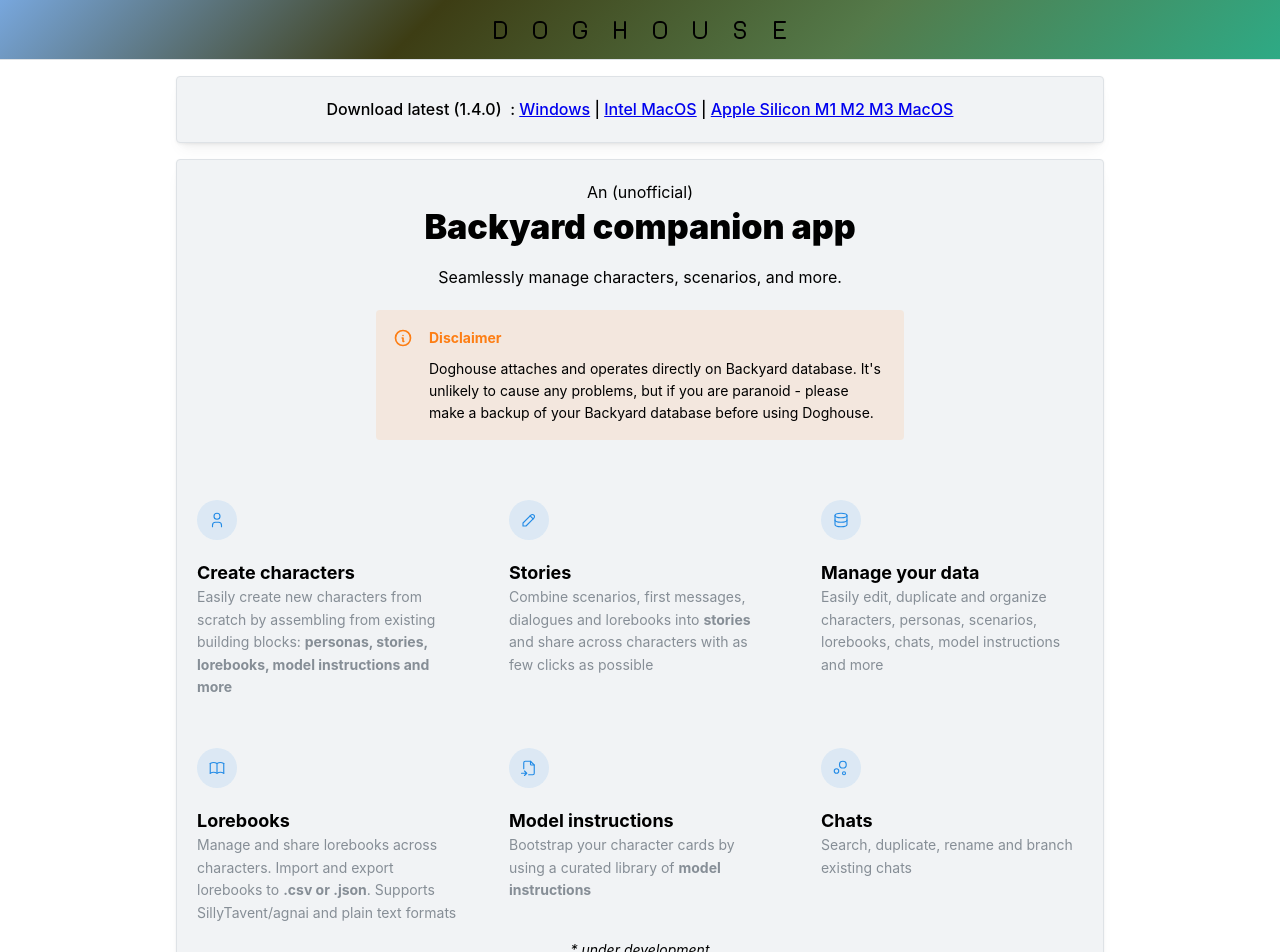
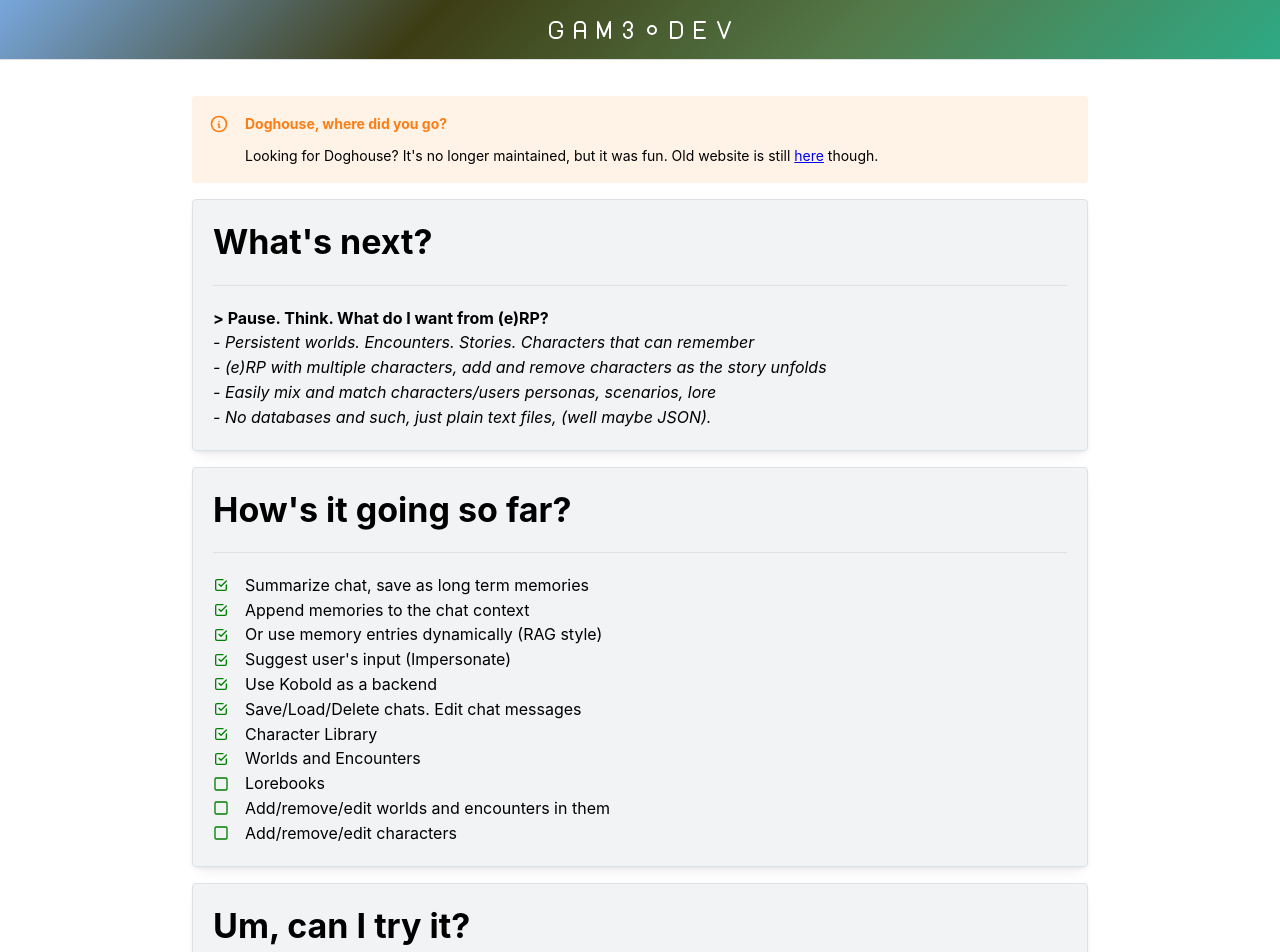
Before and after one commit to gam3dotdev/website, a Next.js app: page / in a window 1280 px wide. Shown: the top 952 px of the page. Built offline with nearby package versions, Linux system fonts and the light colour scheme.

Commit message:
Doghouse is out. Charaday Worlds are in.

```diff
--- a/package.json
+++ b/package.json
@@ -1,6 +1,6 @@
 {
   "name": "doghouse-for-backyard",
-  "version": "1.4.0",
+  "version": "2.0.0",
   "private": true,
   "scripts": {
     "dev": "next dev",
--- a/pages/_app.tsx
+++ b/pages/_app.tsx
@@ -3,21 +3,24 @@
 import { AppShell, Group, MantineProvider } from "@mantine/core";
 import { theme } from "../theme";
 import {
-  IconLetterH,
   IconLetterD,
   IconLetterE,
   IconLetterG,
-  IconLetterO,
-  IconLetterS,
-  IconLetterU,
+  IconLetterA,
+  IconLetterM,
+  IconLetterV,
+  IconNumber3,
+  IconCircleDot,
+  IconPoint,
 } from "@tabler/icons-react";
 import classes from "./app.module.css";
+import Link from "next/link";
 
 export default function App({ Component, pageProps }: any) {
   return (
     <MantineProvider theme={theme}>
       <Head>
-        <title>GAM3.DEV | Doghouse</title>
+        <title>GAM3.DEV</title>
         <meta
           name="viewport"
           content="minimum-scale=1, initial-scale=1, width=device-width, user-scalable=no"
@@ -32,15 +35,17 @@
 
       <AppShell header={{ height: 60 }} padding="md">
         <AppShell.Header className={classes.background}>
-          <Group h="100%" px="md" justify={"center"}>
-            <IconLetterD />
-            <IconLetterO />
-            <IconLetterG />
-            <IconLetterH />
-            <IconLetterO />
-            <IconLetterU />
-            <IconLetterS />
-            <IconLetterE />
+          <Group c="white" h="100%" px="md" justify={"center"}>
+            <Link href="/" className={classes.link}>
+              <IconLetterG />
+              <IconLetterA />
+              <IconLetterM />
+              <IconNumber3 />
+              <IconPoint />
+              <IconLetterD />
+              <IconLetterE />
+              <IconLetterV />
+            </Link>
           </Group>
         </AppShell.Header>
         <AppShell.Main>
--- a/pages/index.tsx
+++ b/pages/index.tsx
@@ -1,147 +1,58 @@
 /* eslint-disable react/no-unescaped-entities */
 import {
   Alert,
+  Center,
   Container,
-  Image,
+  Divider,
+  Group,
   Paper,
-  SimpleGrid,
   Text,
-  ThemeIcon,
   Title,
-  rem,
 } from "@mantine/core";
-import {
-  IconBook,
-  IconChartBubble,
-  IconDatabase,
-  IconFileImport,
-  IconInfoCircle,
-  IconPencil,
-  IconUser,
-} from "@tabler/icons-react";
-import NextImage from "next/image";
-import { HowItWorks } from "../components/HowItWorks";
-import s1 from "../public/screenshots/1.png";
-import s2 from "../public/screenshots/2.png";
-import s3 from "../public/screenshots/3.png";
-import s4 from "../public/screenshots/4.png";
-import s5 from "../public/screenshots/5.png";
-import s6 from "../public/screenshots/6.png";
-import s7 from "../public/screenshots/7.png";
-import s8 from "../public/screenshots/8.png";
-import s9 from "../public/screenshots/9.png";
-import classes from "./Welcome.module.css";
-
-export const MOCKDATA = [
-  {
-    icon: IconUser,
-    title: "Create characters",
-    description: (
-      <>
-        Easily create new characters from scratch by assembling from existing
-        building blocks:{" "}
-        <b>personas, stories, lorebooks, model instructions and more</b>
-      </>
-    ),
-  },
-  {
-    icon: IconPencil,
-    title: "Stories",
-    description: (
-      <>
-        Combine scenarios, first messages, dialogues and lorebooks into{" "}
-        <b>stories</b> and share across characters with as few clicks as
-        possible
-      </>
-    ),
-  },
-  {
-    icon: IconDatabase,
-    title: "Manage your data",
-    description: (
-      <>
-        Easily edit, duplicate and organize characters, personas, scenarios,
-        lorebooks, chats, model instructions and more
-      </>
-    ),
-  },
-  {
-    icon: IconBook,
-    title: "Lorebooks",
-    description: (
-      <>
-        Manage and share lorebooks across characters. Import and export
-        lorebooks to <b>.csv or .json</b>. Supports SillyTavent/agnai and plain
-        text formats
-      </>
-    ),
-  },
-  {
-    icon: IconFileImport,
-    title: "Model instructions",
-    description: (
-      <>
-        Bootstrap your character cards by using a curated library of{" "}
-        <b>model instructions</b>
-      </>
-    ),
-  },
-  {
-    icon: IconChartBubble,
-    title: "Chats",
-    description: <>Search, duplicate, rename and branch existing chats</>,
-  },
-];
-
-interface ItemProps {
-  icon: React.FC<any>;
-  title: React.ReactNode;
-  description: React.ReactNode;
-}
-
-export function Item({ icon: Icon, title, description }: ItemProps) {
-  return (
-    <div>
-      <ThemeIcon variant="light" size={40} radius={40}>
-        <Icon style={{ width: rem(18), height: rem(18) }} stroke={1.5} />
-      </ThemeIcon>
-      <Title order={4} mt="lg">
-        {title}
-      </Title>
-      <Text size="sm" c="dimmed" lh={1.6}>
-        {description}
-      </Text>
-    </div>
-  );
-}
+import { IconCheckbox, IconInfoCircle, IconSquare } from "@tabler/icons-react";
+import Link from "next/link";
+import classes from "./app.module.css";
 
 export default function IndexPage() {
-  const features = MOCKDATA.map((feature, index) => (
-    <Item {...feature} key={index} />
-  ));
+  return (
+    <Container>
+      <Container mt="lg">
+        <Alert
+          variant="light"
+          color="orange"
+          title="Doghouse, where did you go?"
+          icon={<IconInfoCircle />}
+        >
+          Looking for Doghouse? It's no longer maintained, but it was fun. Old
+          website is still <Link href="/doghouse">here</Link> though.
+        </Alert>
 
-  return (
-    <Container className={classes.wrapper}>
         <Paper
           withBorder
           shadow="sm"
           style={{ padding: 20 }}
-        ta="center"
-        fw={500}
           bg="var(--mantine-color-gray-1)"
+          mt="md"
         >
-        Download latest (1.4.0) &nbsp;:&nbsp;
-        <a href="https://github.com/gam3dotdev/website/releases/latest/download/Doghouse-Setup-1.4.0.exe">
-          Windows
-        </a>
-        &nbsp;|&nbsp;
-        <a href="https://github.com/gam3dotdev/website/releases/latest/download/Doghouse-1.4.0-mac.zip">
-          Intel MacOS
-        </a>
-        &nbsp;|&nbsp;
-        <a href="https://github.com/gam3dotdev/website/releases/latest/download/Doghouse1.4.0-arm64-mac.zip">
-          Apple Silicon M1 M2 M3 MacOS
-        </a>
+          <Title className={classes.title}>What's next?</Title>
+          <Divider mt="20" mb="20" />
+          <Text>
+            <b>&gt; Pause. Think. What do I want from (e)RP?</b>
+          </Text>
+          <Text fs="italic">
+            - Persistent worlds. Encounters. Stories. Characters that can
+            remember
+          </Text>
+          <Text fs="italic">
+            - (e)RP with multiple characters, add and remove characters as the
+            story unfolds
+          </Text>
+          <Text fs="italic">
+            - Easily mix and match characters/users personas, scenarios, lore
+          </Text>
+          <Text fs="italic">
+            - No databases and such, just plain text files, (well maybe JSON).
+          </Text>
         </Paper>
 
         <Paper
@@ -151,128 +62,86 @@
           bg="var(--mantine-color-gray-1)"
           mt="md"
         >
-        <Text size="md" className={classes.description}>
-          An (unofficial)
-        </Text>
-        <Title className={classes.title}>Backyard companion app</Title>
+          <Title className={classes.title}>How's it going so far?</Title>
 
-        <Container size={560} p={0}>
-          <Text size="md" className={classes.description}>
-            Seamlessly manage characters, scenarios, and more.
-          </Text>
-        </Container>
+          <Divider mt="20" mb="20" />
+          <Group>
+            <IconCheckbox size={16} color="green" />
+            <Text>Summarize chat, save as long term memories</Text>
+          </Group>
+          <Group>
+            <IconCheckbox size={16} color="green" />
+            <Text>Append memories to the chat context</Text>
+          </Group>
 
-        <Container size={560} mt="lg">
-          <Alert
-            variant="light"
-            color="orange"
-            title="Disclaimer"
-            icon={<IconInfoCircle />}
-          >
-            Doghouse attaches and operates directly on Backyard database. It's
-            unlikely to cause any problems, but if you are paranoid - please
-            make a backup of your Backyard database before using Doghouse.
-          </Alert>
-        </Container>
+          <Group>
+            <IconCheckbox size={16} color="green" />
+            <Text>Or use memory entries dynamically (RAG style) </Text>
+          </Group>
 
-        <SimpleGrid
-          mt={60}
-          cols={{ base: 1, sm: 2, md: 3 }}
-          spacing={{ base: "xl", md: 50 }}
-          verticalSpacing={{ base: "xl", md: 50 }}
-        >
-          {features}
-        </SimpleGrid>
+          <Group>
+            <IconCheckbox size={16} color="green" />
+            <Text>Suggest user's input (Impersonate) </Text>
+          </Group>
 
-        <Text size="sm" className={classes.description} mt="md">
-          <i>* under development</i>
-        </Text>
+          <Group>
+            <IconCheckbox size={16} color="green" />
+            <Text>Use Kobold as a backend</Text>
+          </Group>
+
+          <Group>
+            <IconCheckbox size={16} color="green" />
+            <Text>Save/Load/Delete chats. Edit chat messages</Text>
+          </Group>
+
+          <Group>
+            <IconCheckbox size={16} color="green" />
+            <Text>Character Library</Text>
+          </Group>
+          <Group>
+            <IconCheckbox size={16} color="green" />
+            <Text>Worlds and Encounters</Text>
+          </Group>
+          <Group>
+            <IconSquare size={16} color="green" />
+            <Text>Lorebooks</Text>
+          </Group>
+          <Group>
+            <IconSquare size={16} color="green" />
+            <Text>Add/remove/edit worlds and encounters in them</Text>
+          </Group>
+          <Group>
+            <IconSquare size={16} color="green" />
+            <Text>Add/remove/edit characters</Text>
+          </Group>
         </Paper>
 
         <Paper
           withBorder
           shadow="sm"
           style={{ padding: 20 }}
+          bg="var(--mantine-color-gray-1)"
           mt="md"
-        bg="var(--mantine-color-gray-1)"
         >
-        <HowItWorks />
+          <Title className={classes.title}>Um, can I try it?</Title>
+          <Divider mt="20" mb="20" />
+          <Text>
+            Well, I have not decided yet. But I'm thinking about something along
+            the lines of:
+          </Text>
+          <Text>
+            <b>- invite only club for hardcore (e)RPers</b>
+          </Text>
+          <Text>
+            <b>- 100% private, offline only, non-commercial</b>
+          </Text>
+          <Divider mt="20" mb="20" />
+          <Text>
+            If you got this far, come chat in my{" "}
+            <Link href="https://discord.gg/8cUsxYju">Discord</Link>
+          </Text>
         </Paper>
-
-      <Paper
-        withBorder
-        shadow="sm"
-        style={{ padding: 20 }}
-        mt="md"
-        bg="var(--mantine-color-gray-1)"
-      >
-        <Title className={classes.title}>Screenshots</Title>
-        <SimpleGrid>
-          <Image
-            width="500"
-            component={NextImage}
-            src={s1}
-            alt="characters"
-            fit="contain"
-          />
-          <Image
-            width="500"
-            component={NextImage}
-            src={s2}
-            alt="editCharacter"
-            fit="contain"
-          />
-          <Image
-            width="500"
-            component={NextImage}
-            src={s3}
-            alt="stories"
-            fit="contain"
-          />
-          <Image
-            width="500"
-            component={NextImage}
-            src={s4}
-            alt="editStory"
-            fit="contain"
-          />
-          <Image
-            width="500"
-            component={NextImage}
-            src={s5}
-            alt="lorebooks"
-            fit="contain"
-          />
-          <Image
-            width="500"
-            component={NextImage}
-            src={s6}
-            alt="editLorebook"
-            fit="contain"
-          />
-          <Image
-            width="500"
-            component={NextImage}
-            src={s7}
-            alt="editLorebook"
-            fit="contain"
-          />
-          <Image
-            width="500"
-            component={NextImage}
-            src={s8}
-            alt="editLorebook"
-            fit="contain"
-          />
-          <Image
-            width="500"
-            component={NextImage}
-            src={s9}
-            alt="editLorebook"
-            fit="contain"
-          />
-        </SimpleGrid>
-      </Paper>
+      </Container>
     </Container>
   );
 }
```
Also changed, not shown: pages/doghouse/index.tsx (added, +257 -0 lines), pages/doghouse/Welcome.module.css (renamed from pages/Welcome.module.css), 1 other file (tests, documents, lock files or other folders). Lines whose indentation alone changed are shown as unchanged.
